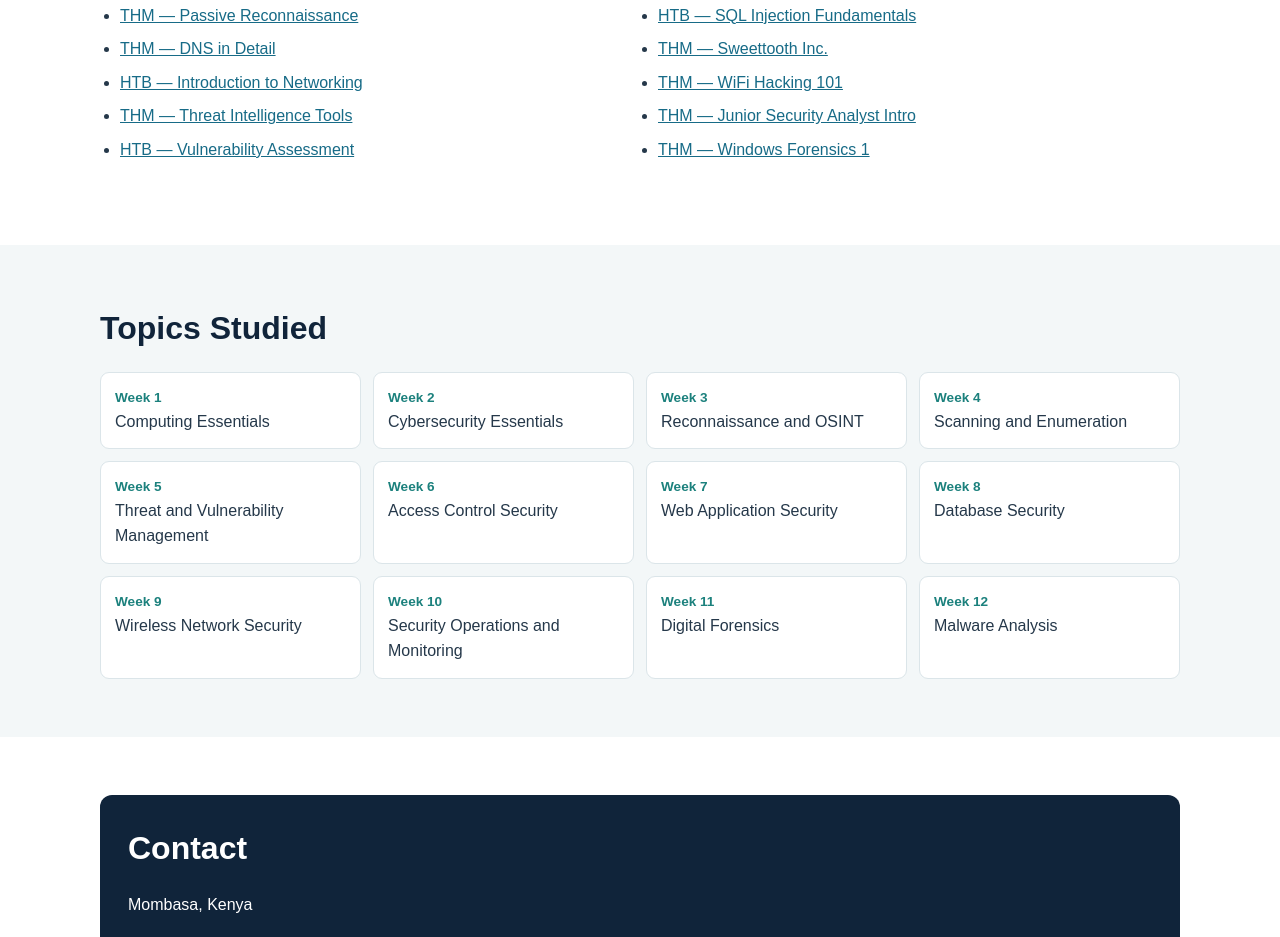
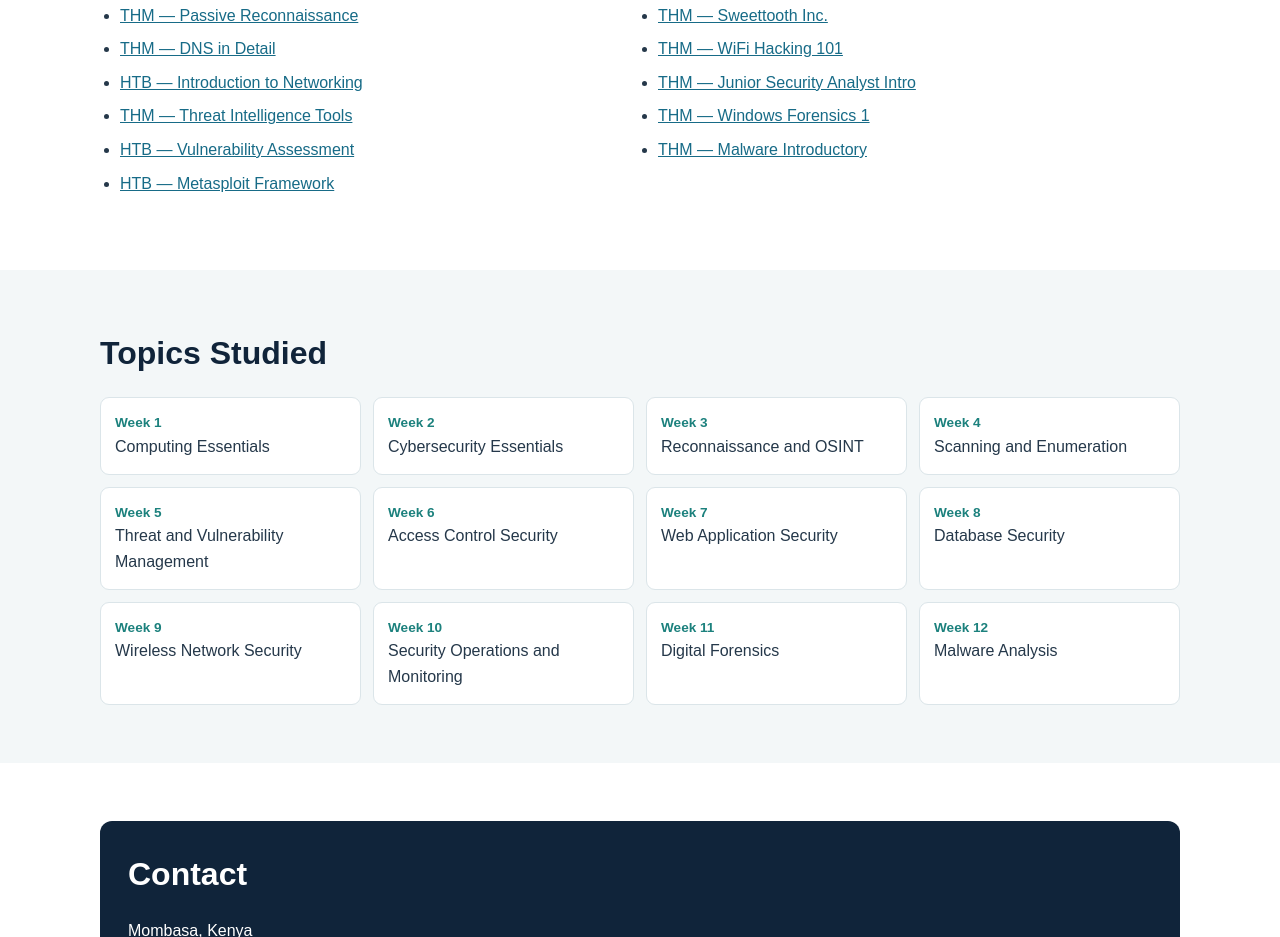
Before and after one commit to idriss-01/idriss-01.github.io, a plain HTML site: page index.html in a window 1280 px wide. Shown: the part 2975-3912 px from the top of the page. Drawn offline with Linux system fonts and the light colour scheme.

Commit message:
Update index.html

```diff
--- a/index.html
+++ b/index.html
@@ -237,6 +237,7 @@ Mombasa, Kenya | September 2023–March 2026</p>
           <li><a href="https://tryhackme.com/room/wifihacking101" target="_blank" rel="noopener">THM — WiFi Hacking 101</a></li>
           <li><a href="https://tryhackme.com/room/jrsecanalystintrouxo" target="_blank" rel="noopener">THM — Junior Security Analyst Intro</a></li>
           <li><a href="https://tryhackme.com/room/windowsforensics1" target="_blank" rel="noopener">THM — Windows Forensics 1</a></li>
+       <li><a href="https://tryhackme.com/room/malmalintroductory" target="_blank" rel="noopener">THM — Malware Introductory</a></li>
         </ul>
       </div>
     </section>
```
